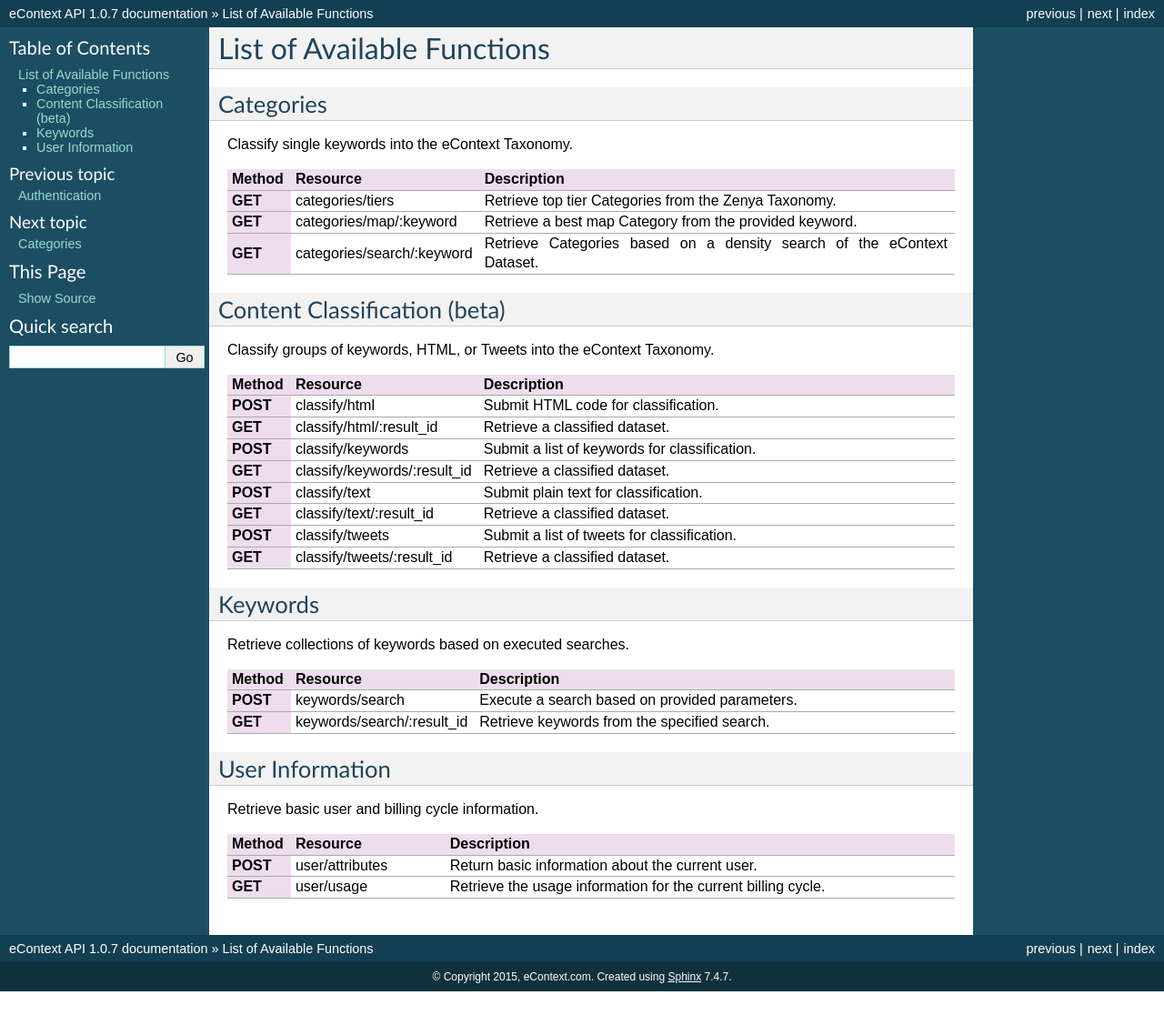
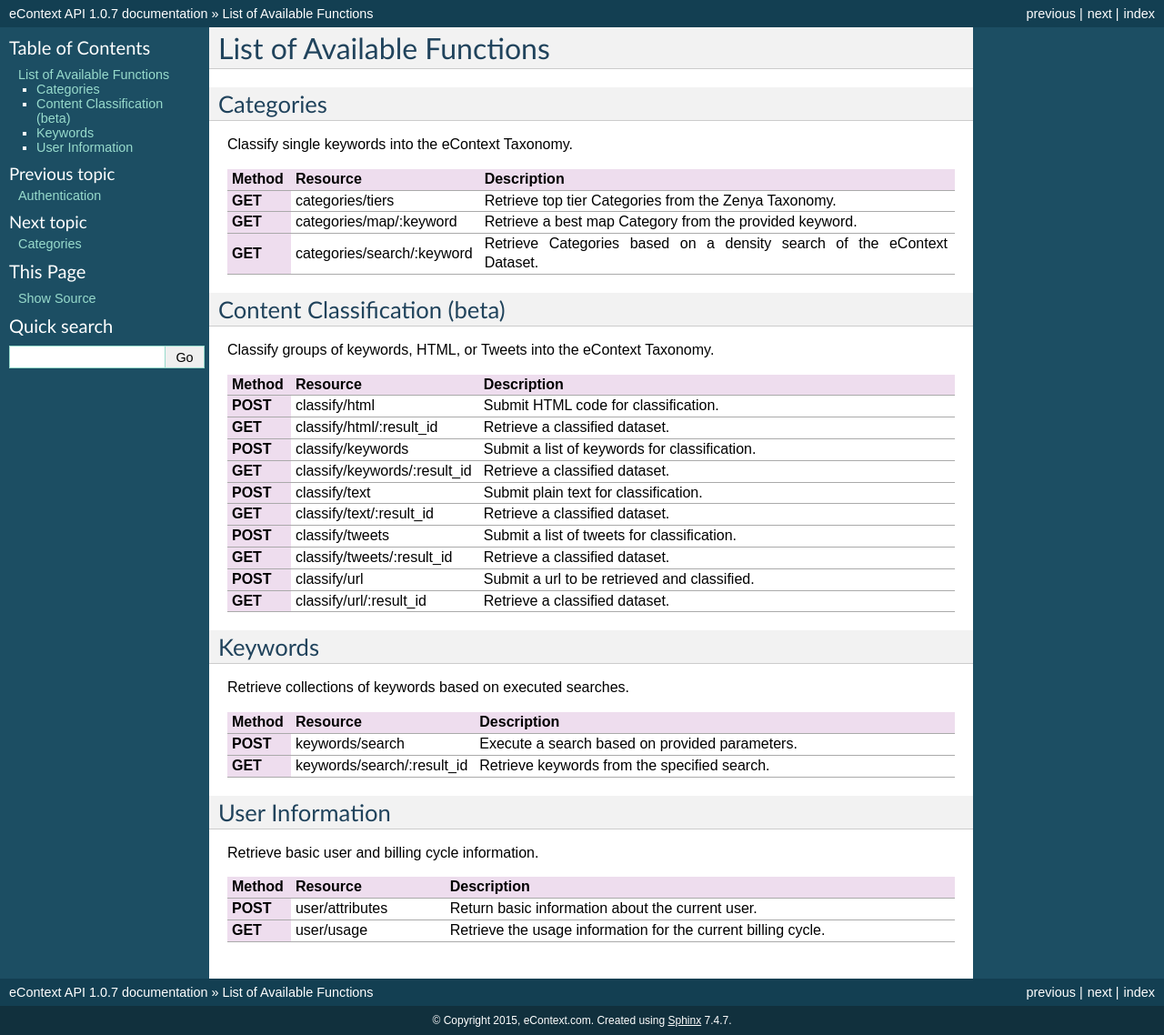
Before and after one commit to info-com/zenya-api-docs, a Sphinx documentation site: the page built from source/available-functions.rst, in a window 1280 px wide. Shown: the whole page at 91% size. Built offline with Sphinx 7.4.7, drawn with Linux system fonts in a browser that asks for light colours; before the commit the page ends 1090 px from its top, so only the background shows below that.

```diff
--- a/source/available-functions.rst
+++ b/source/available-functions.rst
@@ -33,6 +33,8 @@
     "GET","classify/text/:result_id","Retrieve a classified dataset."
     "POST","classify/tweets","Submit a list of tweets for classification."
     "GET","classify/tweets/:result_id","Retrieve a classified dataset."
+    "POST","classify/url","Submit a url to be retrieved and classified."
+    "GET","classify/url/:result_id","Retrieve a classified dataset."
 
 Keywords
 --------
```
